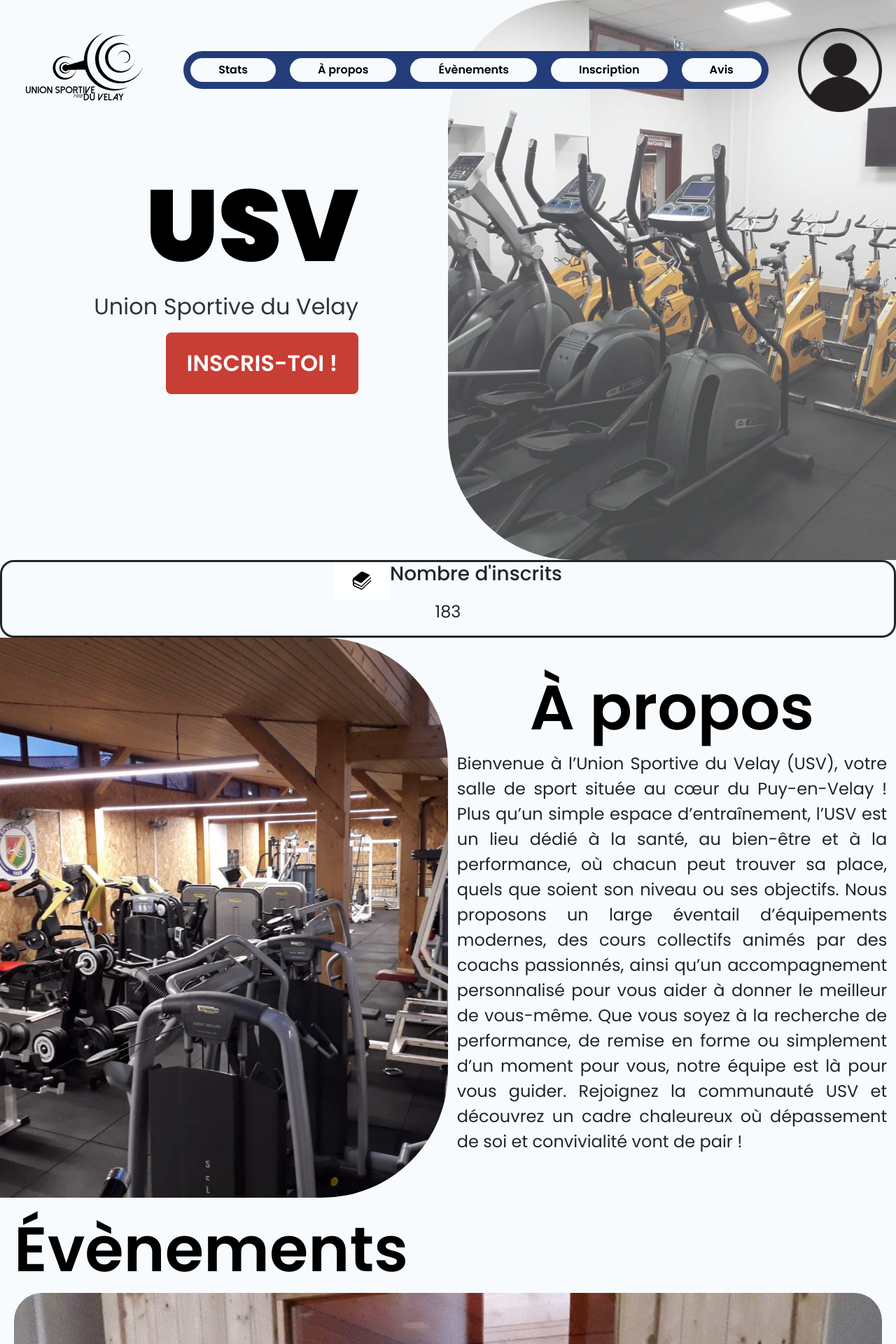
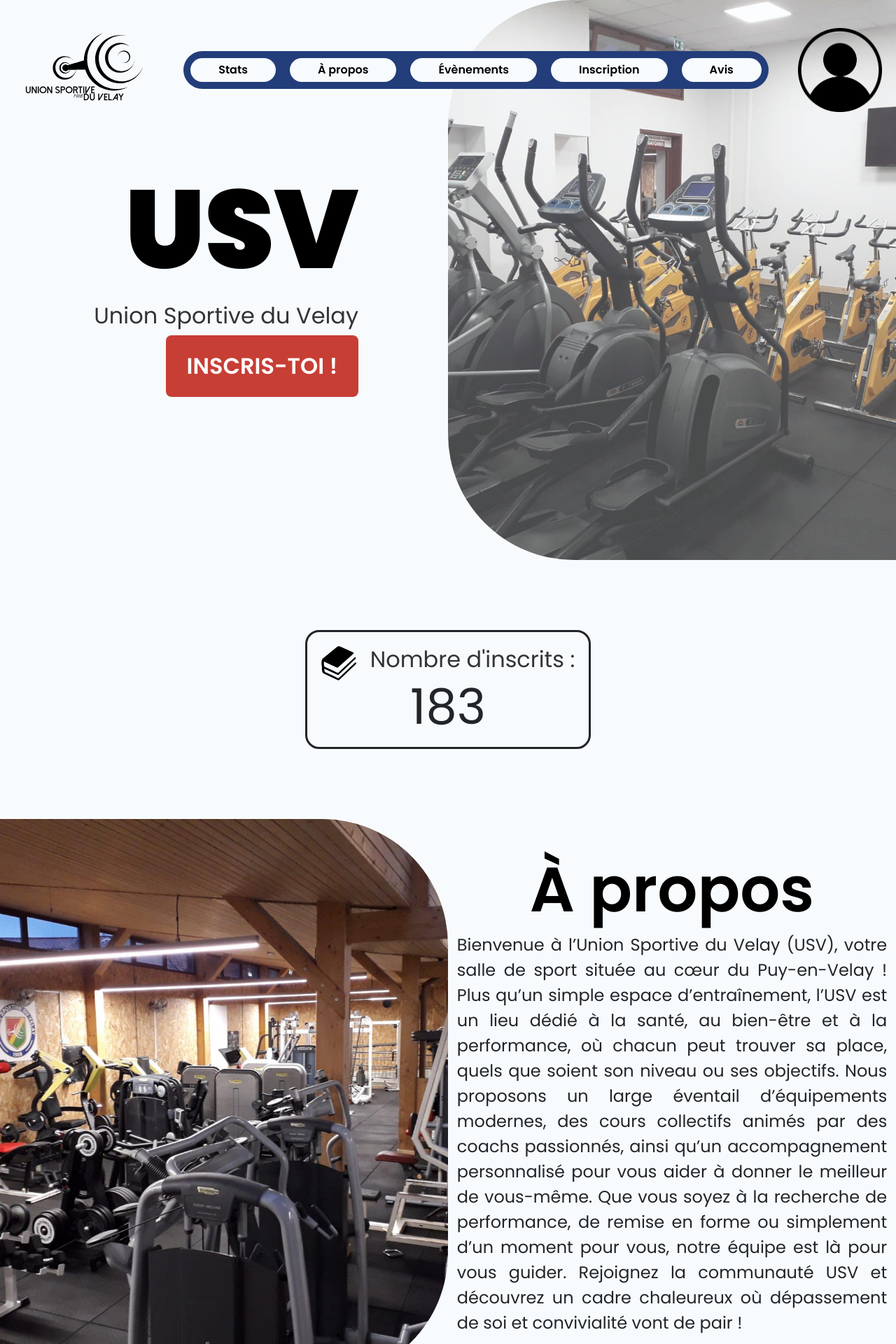
Before and after one commit to R3tr0TV69/sae301, a PHP site: page / in a window 1280 px wide. Shown: the top 1920 px of the page at 70% size. Run offline with PHP 8.4, Linux system fonts and the light colour scheme; some web fonts are replaced.

Commit message:
avancement css et un peu d'html

```diff
--- a/index.php
+++ b/index.php
@@ -33,13 +33,15 @@
             </div>
             <img src="images/loic/velos.jpg" alt="Salle de vélos">
         </section>
-        <div id="statistiques">
-            <div>
-                <img src="images/book_icon.jpg" alt="Icon nombre d'inscrits" width="80px" height="auto">
-                <h3>Nombre d'inscrits</h3>
+        <section id="statistiques">
+            <div id="cadre">
+                <div>
+                    <img src="images/book_icon.png" alt="Icon nombre d'inscrits" width="50px" height="auto">
+                    <h3>Nombre d'inscrits :</h3>
+                </div>
+                <p id="nombre-stat">183</p>
             </div>
-            <p>183</p>
-        </div>
+        </section>
         <section id="a-propos">
             <img src="images/loic/interieur_bois.jpg" alt="Intérieur de la salle de sport">
             <div>
@@ -123,7 +125,7 @@
 
                 <!-- Étoile pleine -->
                 <svg width="24" height="24" viewBox="0 0 24 24" xmlns="http://www.w3.org/2000/svg">
-                    <path fill="#1C274C" d="M12 2l3.09 6.26L22 9.27l-5 4.87L18.18 22 12 18.56 5.82 22l1.18-7.86-5-4.87 6.91-1.01L12 2z"/>
+                    <path d="M12 2l3.09 6.26L22 9.27l-5 4.87L18.18 22 12 18.56 5.82 22l1.18-7.86-5-4.87 6.91-1.01L12 2z"/>
                 </svg>
             </div>
             <div class="flex-row">
@@ -174,7 +176,7 @@
     </main>
     <!-- Footer de la page -->
     <footer>
-        <a href="https://www.facebook.com/unionsportiveduvelay/?locale=fr_FR"><img src="images/Icone_Facebook.jpg" alt="Page Facebook" width="100px" height="auto"></a>
+        <a href="https://www.facebook.com/unionsportiveduvelay/?locale=fr_FR"><img src="images/Icone_Facebook.png" alt="Page Facebook" width="100px" height="auto"></a>
         <ul>
             <li>Navigation</li>
             <li>Statistiques</li>
--- a/styles/styles.css
+++ b/styles/styles.css
@@ -101,22 +101,33 @@ main section {
     display: flex;
     flex-direction: column;
     justify-content: center;
-    align-items: flex-start;
+    align-items: center;
 }
 
 main section h1 {
     font-weight: 900;
-    font-size: 9rem;
+    font-size: 158px;
     color: #000;
     margin: 0;
 }
 
 main section h3 {
-    font-size: 2rem;
+    font-size: 32px;
     font-weight: 400;
     color: #333;
+    margin-bottom: 0;
+    vertical-align: middle;
 }
+
 #statistiques{
+    align-items: center;
+    margin: 100px;
+}
+
+#cadre{
+    padding-bottom: -10px;
+    padding: 20px;
+    max-width: fit-content;
     border: solid;
     border-radius: 20px;
     display: flex;
@@ -124,8 +135,14 @@ main section h3 {
     align-items: center;
 }
 
-#statistiques div {
+#cadre div {
     display: flex;
+    gap: 20px;
+}
+
+#nombre-stat{
+    font-size: 70px;
+    margin: -15px;
 }
 
 #a-propos{
```
Also changed, not shown: other parts of styles/styles.css (+11 -11 lines), images/Icone_Facebook.png (added), images/book_icon.png (added), images/icon.png.
